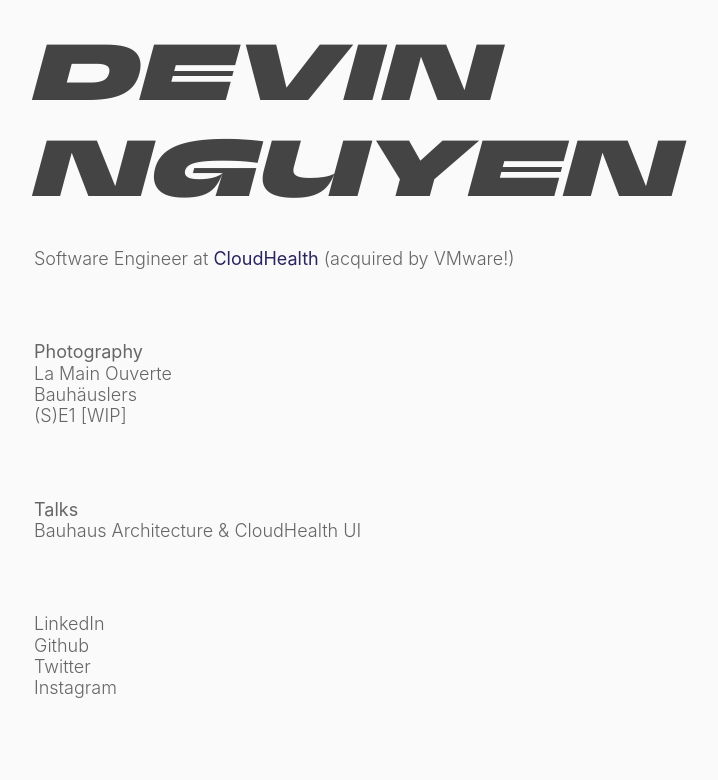
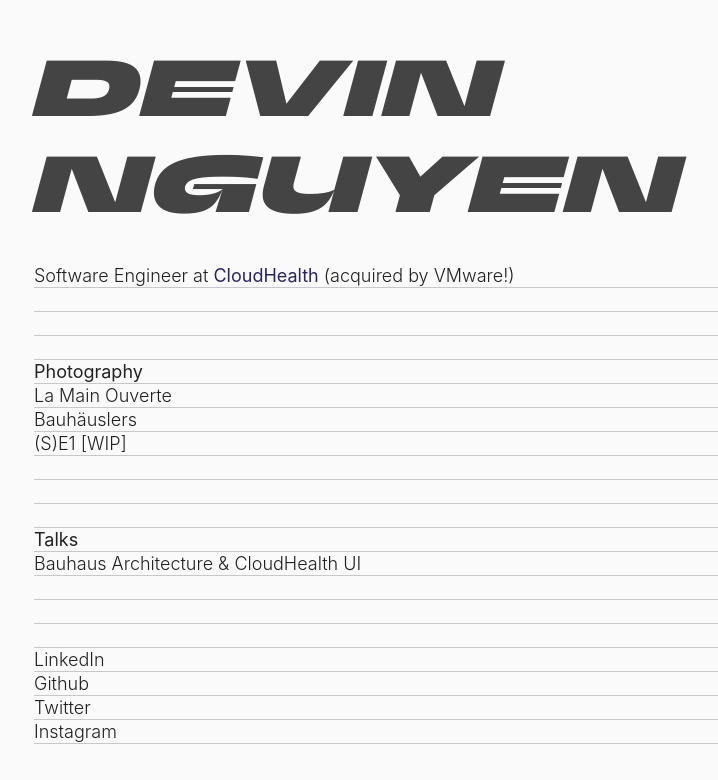
Before and after one commit to devin2712/ddxdevin, a Next.js app: page / in a window 1280 px wide. Shown: the top 780 px of the page, without its empty margins (94-812 px from the left). Built offline with nearby package versions, Linux system fonts and the light colour scheme.

Commit message:
Update index page styling

```diff
--- a/components/layout.module.css
+++ b/components/layout.module.css
@@ -1,5 +1,5 @@
 .container {
   max-width: 64rem;
   padding: 0 1rem;
-  margin: 2rem auto 6rem;
+  margin: 3rem auto 6rem;
 }
--- a/pages/index.module.css
+++ b/pages/index.module.css
@@ -6,3 +6,9 @@
 .cloudhealth:hover {
   color: #533feb;
 }
+
+.mainContent {
+  background: url("/images/bg.svg");
+  background-size: 4px 24px;
+  background-position: right 20px top;
+}
--- a/pages/index.tsx
+++ b/pages/index.tsx
@@ -12,7 +12,7 @@ export default function Home() {
           <title>Devin Nguyen.Home</title>
         </Head>
         <h1>DEVIN NGUYEN</h1>
-        <section>
+        <section className={styles.mainContent}>
           <p>
             Software Engineer at{" "}
             <a
--- a/styles/ddx-global.css
+++ b/styles/ddx-global.css
@@ -20,7 +20,7 @@ label,
 em,
 strong {
   font-size: 1.125rem;
-  line-height: 1.333333333rem;
+  line-height: 1.5rem;
   margin: 24px 0;
 }
 
--- a/styles/ddx-main.css
+++ b/styles/ddx-main.css
@@ -9,5 +9,5 @@ h1 {
 p,
 a,
 label {
-  color: #666;
+  color: #222;
 }
```
Also changed, not shown: styles/fonts.css (+4 -4 lines), public/images/bg.svg (added).
